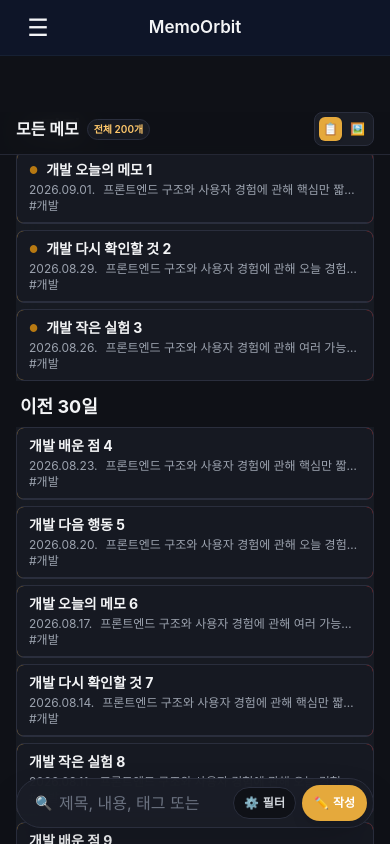
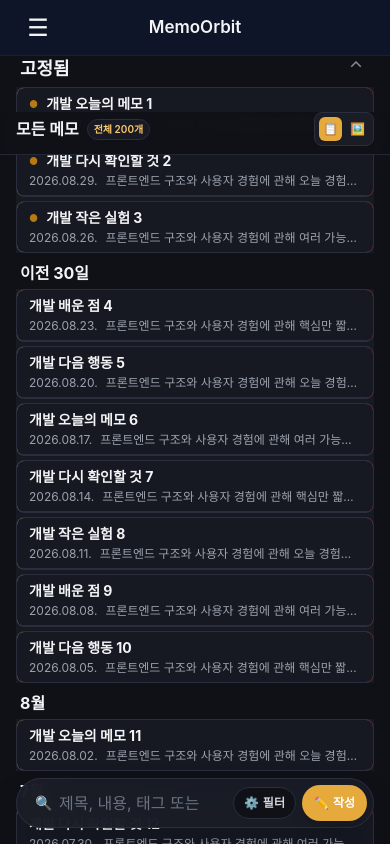
Before and after one commit to jujubeball/260828-memoorbit, a Next.js app: page / in a window 390 px wide. Shown: the top 844 px of the page. Built offline with nearby package versions, Linux system fonts and the light colour scheme.

Commit message:
모바일 메모 밀도와 상단 간격 보정

```diff
--- a/app/page.tsx
+++ b/app/page.tsx
@@ -513,7 +513,7 @@ export default function Home(): React.JSX.Element {
         {activeSection === "memos" && (
           <>
             <div
-              className={`sticky top-14 z-30 -mx-4 border-b border-[#2a2e3d]/80 bg-[#0f1117]/95 px-4 backdrop-blur-md transition-all duration-200 sm:mx-0 sm:border-transparent sm:bg-[#0f1117] sm:px-0 xl:top-0 xl:z-20 xl:py-4 ${isMemoToolbarStuck ? "xl:border-[#2a2e3d] xl:shadow-[0_10px_24px_rgb(0_0_0/0.18)]" : ""}`}
+              className={`sticky top-14 z-30 -mx-4 -mt-14 border-b border-[#2a2e3d]/80 bg-[#0f1117]/95 px-4 backdrop-blur-md transition-all duration-200 sm:mx-0 sm:border-transparent sm:bg-[#0f1117] sm:px-0 xl:top-0 xl:z-20 xl:mt-0 xl:py-4 ${isMemoToolbarStuck ? "xl:border-[#2a2e3d] xl:shadow-[0_10px_24px_rgb(0_0_0/0.18)]" : ""}`}
             >
               <MainContentHeader
                 id="all-memos-title"
@@ -569,17 +569,17 @@ export default function Home(): React.JSX.Element {
               />
             )}
             {pinned.length > 0 && (
-              <section className="mb-3 sm:mb-7" aria-labelledby="pinned-heading">
+              <section className="mb-2 sm:mb-7" aria-labelledby="pinned-heading">
                 <button
                   type="button"
                   onClick={() => setIsPinnedOpen((current) => !current)}
-                  className="ios-tap flex h-11 w-full items-center justify-between px-1 text-left"
+                  className="ios-tap flex h-9 w-full items-center justify-between px-1 text-left sm:h-11"
                   aria-expanded={isPinnedOpen}
                   aria-controls="pinned-list"
                 >
                   <h2
                     id="pinned-heading"
-                    className="text-[22px] font-bold leading-7"
+                    className="text-lg font-bold leading-6 sm:text-[22px] sm:leading-7"
                   >
                     고정됨
                   </h2>
@@ -596,7 +596,7 @@ export default function Home(): React.JSX.Element {
                     className={
                       memoViewMode === "gallery"
                         ? "grid grid-cols-2 gap-3 lg:grid-cols-3"
-                        : "grid gap-1.5 bg-[#1a1d26]/80 backdrop-blur-md sm:block sm:overflow-hidden sm:rounded-xl sm:border sm:border-[#2a2e3d]"
+                        : "grid gap-1 bg-[#1a1d26]/80 backdrop-blur-md sm:block sm:overflow-hidden sm:rounded-xl sm:border sm:border-[#2a2e3d]"
                     }
                   >
                     {pinned.map(renderMemo)}
@@ -607,12 +607,12 @@ export default function Home(): React.JSX.Element {
             {groups.map((group) => (
               <section
                 key={group.label}
-                className="mb-3 sm:mb-7"
+                className="mb-2 sm:mb-7"
                 aria-labelledby={`group-${group.label}`}
               >
                 <h2
                   id={`group-${group.label}`}
-                  className="px-1 pb-1.5 text-lg font-bold sm:pb-2 sm:text-[22px]"
+                  className="px-1 pb-1 text-base font-bold sm:pb-2 sm:text-[22px]"
                 >
                   {group.label}
                 </h2>
@@ -620,7 +620,7 @@ export default function Home(): React.JSX.Element {
                   className={
                     memoViewMode === "gallery"
                       ? "grid grid-cols-2 gap-3 lg:grid-cols-3"
-                      : "grid gap-1.5 bg-[#1a1d26]/80 backdrop-blur-md sm:block sm:overflow-hidden sm:rounded-xl sm:border sm:border-[#2a2e3d]"
+                      : "grid gap-1 bg-[#1a1d26]/80 backdrop-blur-md sm:block sm:overflow-hidden sm:rounded-xl sm:border sm:border-[#2a2e3d]"
                   }
                 >
                   {group.memos.map(renderMemo)}
--- a/src/components/MemoCard.tsx
+++ b/src/components/MemoCard.tsx
@@ -284,7 +284,7 @@ export function MemoCard({
         onPointerMove={handlePointerMove}
         onPointerUp={handlePointerEnd}
         onPointerCancel={handlePointerCancel}
-        className={`memo-row relative z-10 touch-pan-y bg-[#161922] opacity-100 ${viewMode === "gallery" ? "h-full border-0 pb-3 pl-3 pr-3 pt-0" : "border-b border-[#2a2e3d] px-3 py-2 sm:py-3.5 sm:pl-4 sm:pr-14"} ${isDragging ? "" : "transition-transform duration-200 ease-out"}`}
+        className={`memo-row relative z-10 touch-pan-y bg-[#161922] opacity-100 ${viewMode === "gallery" ? "h-full border-0 pb-3 pl-3 pr-3 pt-0" : "border-b border-[#2a2e3d] px-3 py-1.5 sm:py-3.5 sm:pl-4 sm:pr-14"} ${isDragging ? "" : "transition-transform duration-200 ease-out"}`}
         style={{ transform: `translateX(${isSwipeOpen || isDragging ? offset : 0}px)` }}
       >
         {viewMode === "gallery" && (
@@ -342,7 +342,7 @@ export function MemoCard({
           <span className="truncate text-[#9ca3af]">{preview}</span>
         </p>
         {memo.tags.length > 0 && (
-          <p className="truncate text-xs leading-4 text-[#9ca3af] sm:mt-0.5 sm:text-[13px]">
+          <p className="hidden truncate text-xs leading-4 text-[#9ca3af] sm:mt-0.5 sm:block sm:text-[13px]">
             {memo.tags.map((tag) => `#${tag}`).join("  ")}
           </p>
         )}
```
Also changed, not shown: 1 other file (tests, documents, lock files or other folders).
